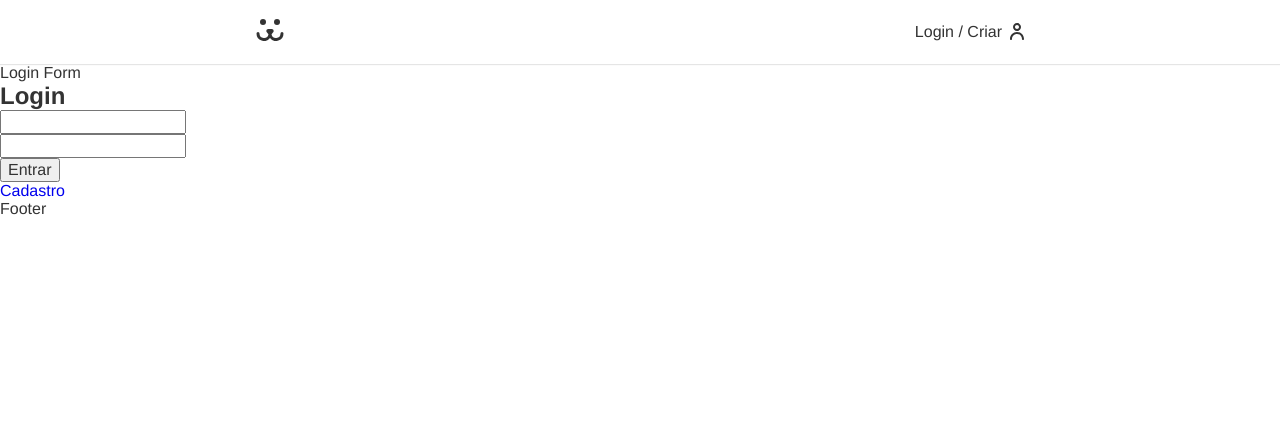
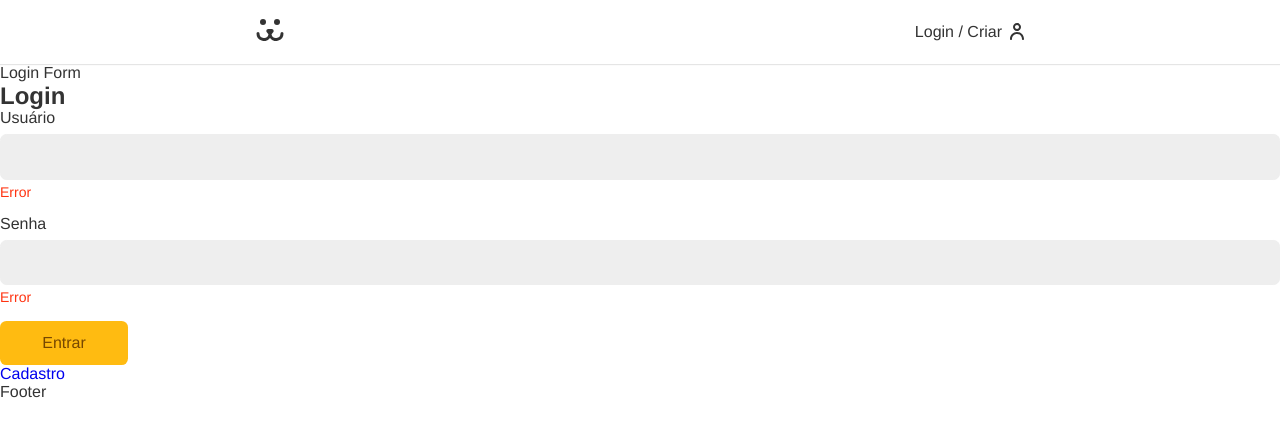
Before and after one commit to Luancss/Dogs, a React (Create React App) app: page /login in a window 1280 px wide. Shown: the top 436 px of the page. Built offline with nearby package versions, Linux system fonts and the light colour scheme.

Commit message:
Input e label

```diff
--- /dev/null
+++ b/src/Components/Forms/Button.js
@@ -0,0 +1,10 @@
+import React from 'react'
+import styles from './Button.module.css';
+
+const Button = ({ children, props }) => {
+  return (
+    <button {...props} className={styles.button}>{children}</button>
+  )
+}
+
+export default Button
--- /dev/null
+++ b/src/Components/Forms/Button.module.css
@@ -0,0 +1,24 @@
+.button {
+  font-size: 1rem;
+  font-family: var(--type-first);
+  cursor: pointer;
+  border: none;
+  border-radius: 0.4rem;
+  background-color: #fb1;
+  color: #764701;
+  min-width: 8rem;
+  padding: 0.8rem 1.2rem;
+  box-sizing: border-box;
+  transition: 0.1s;
+}
+
+.button:hover,
+.button:focus {
+  outline: none;
+  box-shadow: 0 0 0 3px #fea, 0 0 0 4px #fb1;
+}
+
+button:disabled {
+  opacity: 0.5;
+  cursor: wait;
+}
--- /dev/null
+++ b/src/Components/Forms/Input.js
@@ -0,0 +1,14 @@
+import React from 'react'
+import styles from './Input.module.css';
+
+const Input = ({label, type, name}) => {
+  return (
+    <div className={styles.wrapper}>
+    <label htmlFor={name} className={styles.label}>{label}</label>
+    <input id={name} name={name} className={styles.input} type={type}/>
+    <p className={styles.error}>Error</p>
+    </div>
+  )
+}
+
+export default Input
--- /dev/null
+++ b/src/Components/Forms/Input.module.css
@@ -0,0 +1,35 @@
+.wrapper {
+  margin-bottom: 1rem;
+}
+
+.input {
+  border: 1px solid #eee;
+  display: block;
+  width: 100%;
+  font-size: 1rem;
+  padding: 0.8rem;
+  border-radius: 0.4rem;
+  background: #eee;
+  transition: 0.2s;
+}
+
+.input:focus,
+.input:hover {
+  outline: none;
+  border-color: #fb1;
+  background: white;
+  box-shadow: 0 0 0 3px #fea;
+}
+
+.label {
+  display: block;
+  font-size: 1rem;
+  line-height: 1;
+  padding-bottom: 0.5rem;
+}
+
+.error {
+  color: #f31;
+  font-size: 0.875rem;
+  margin-top: 0.25rem;
+}
--- a/src/Components/Login/LoginForm.js
+++ b/src/Components/Login/LoginForm.js
@@ -1,5 +1,7 @@
 import React from "react";
 import { Link } from "react-router-dom";
+import Input from "../Forms/Input";
+import Button from "../Forms/Button";
 
 const LoginForm = () => {
   const [username, setUsername] = React.useState("");
@@ -12,7 +14,7 @@
       headers: {
         'Content-Type': 'application/json',
       },
-      body: JSON.stringify({ username, password}),
+      body: JSON.stringify({ username, password }),
     })
       .then((response) => {
         console.log(response);
@@ -28,21 +30,9 @@
       Login Form
       <h1>Login</h1>
       <form action="" onSubmit={handleSubmit}>
-        <input
-          type="text"
-          value={username}
-          onChange={({ target }) => {
-            setUsername(target.value);
-          }}
-        />
-        <input
-          type="text"
-          value={password}
-          onChange={({ target }) => {
-            setPassword(target.value);
-          }}
-        />
-        <button>Entrar</button>
+        <Input label='Usuário' type='text' name='username' />
+        <Input label='Senha' type='password' name='password' />
+        <Button>Entrar</Button>
       </form>
       <Link to="/login/criar">Cadastro</Link>
     </section>
```
Lines whose indentation alone changed are shown as unchanged.
